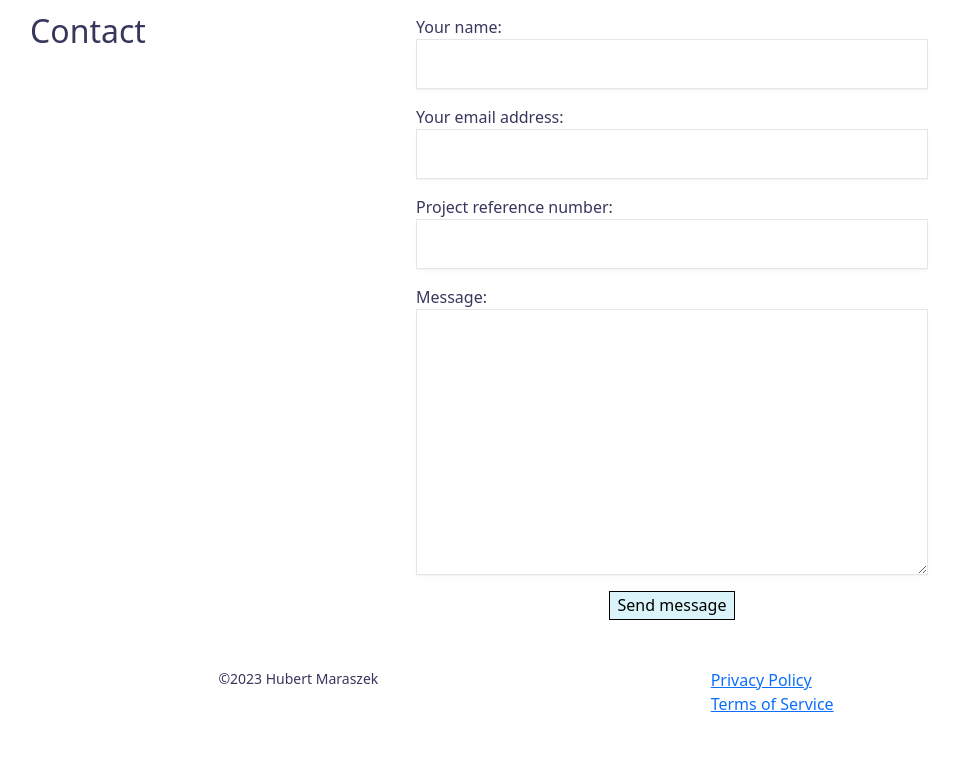
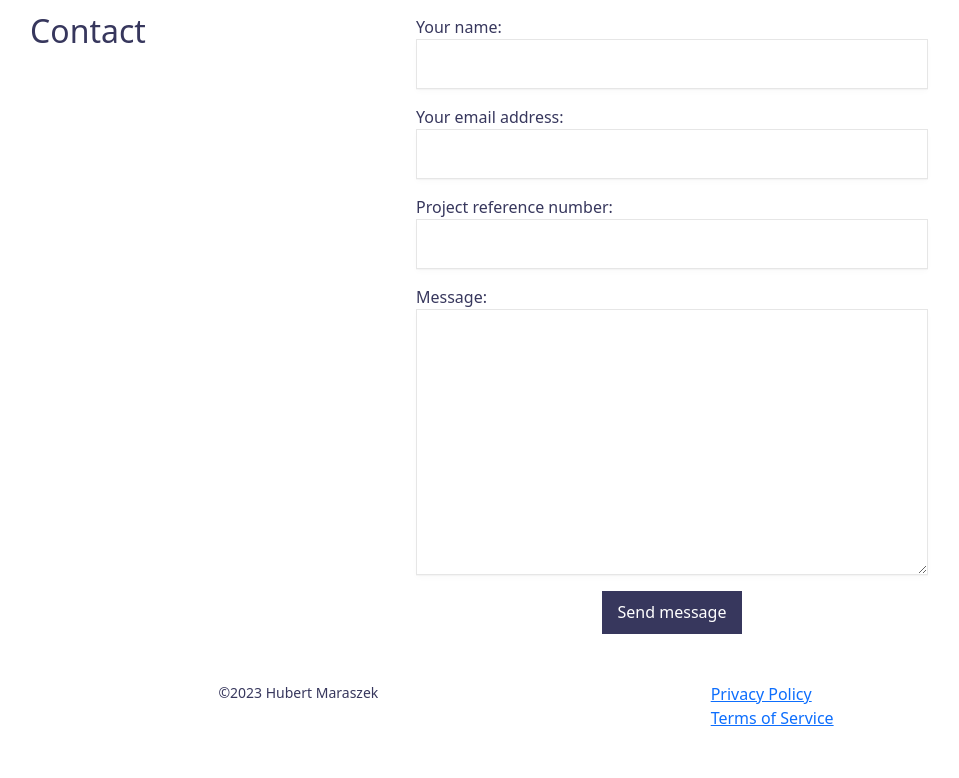
Before and after one commit to Tearnote/portfolio, a Django app: page /contact/ in a window 1280 px wide. Shown: the part 81-859 px from the top of the page, without its empty margins (114-1073 px from the left). Before the commit the page ends 793 px from the top, so only its background shows below. Run offline with Django 4.2, Linux system fonts and the light colour scheme; some libraries are stand-ins or nearby versions.

Commit message:
Improve styling of buttons

```diff
--- a/static/css/style.css
+++ b/static/css/style.css
@@ -28,25 +28,23 @@ main {
 button,
 input[type="submit"],
 a[role="button"] {
-    border: 1px solid black;
+    border: none;
     text-decoration: none;
-    color: black;
+    color: white;
     line-height: 1.2;
-    padding: 0.25rem 0.5rem;
+    padding: 0.75rem 1rem;
     cursor: pointer;
-    background-color: #daf4fa;
-}
-
-button:hover,
-input[type="submit"]:hover,
-a[role="button"]:hover {
-    background-color: #c9dfe5;
+    background-color: #37375d;
 }
 
 button:focus,
 input[type="submit"]:focus,
 a[role="button"]:focus {
-    background-color: #b4cdd3;
+    box-shadow:
+        inset 0 0 0 1px rgba(51, 50, 93, 0.1),
+        0 6px 15px 0 rgba(53, 50, 93, 0.2),
+        0 2px 2px 0 rgba(0, 0, 0, 0.1),
+        0 0 0 4px rgba(66, 50, 211, 0.3);
 }
 
 :focus-visible {
```
